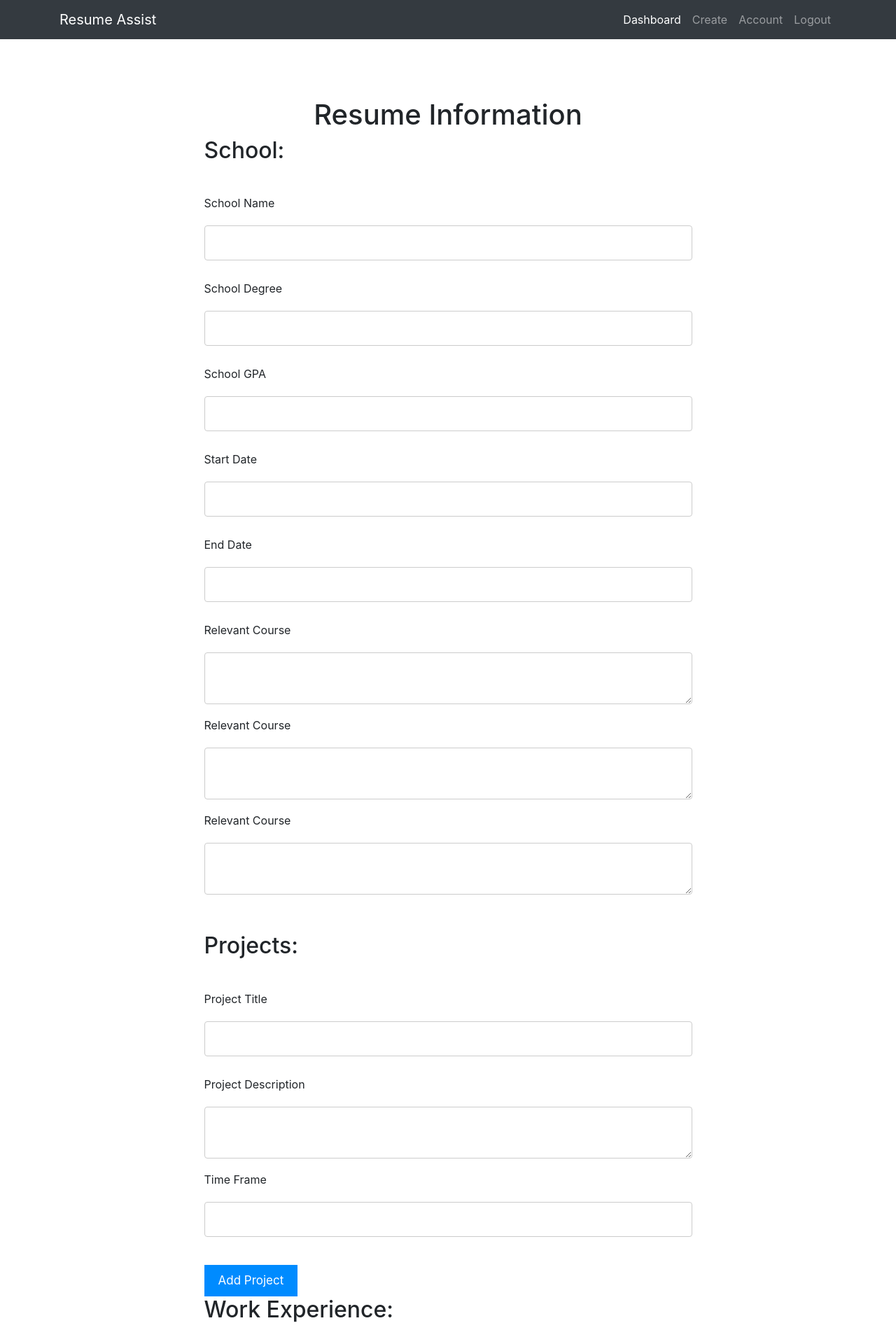
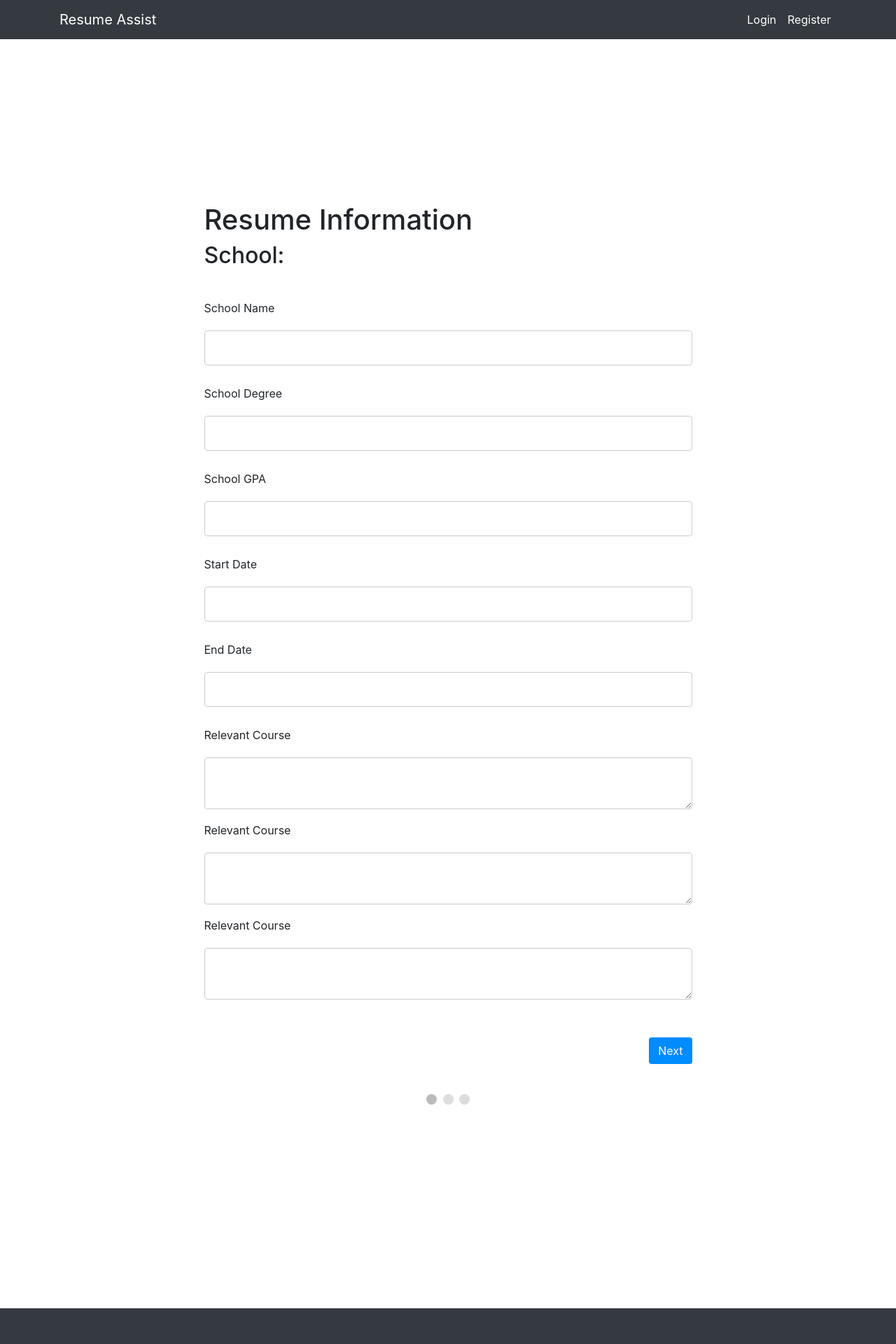
Before and after one commit to sairabbas/ResumeAssist, a Flask app: page /questionnaire in a window 1280 px wide. Shown: the top 1920 px of the page at 70% size. Run offline with Flask 2, Linux system fonts and the light colour scheme; some libraries are stand-ins or nearby versions.

Commit message:
Questionnaire update

```diff
--- a/templates/questionnaire.html
+++ b/templates/questionnaire.html
@@ -2,7 +2,7 @@
 {% import "bootstrap/wtf.html" as wtf %}
 
 {% block title %}
-Questionnaire - Resume Assist
+Login - Resume Assist
 {% endblock %}
 
 {% block styles %}
@@ -138,31 +138,23 @@ button:hover {
       </button>
       <div class="collapse navbar-collapse" id="navbarResponsive">
         <ul class="navbar-nav ml-auto">
-          <li class="nav-item active">
-            <a class="nav-link" href="{{ url_for('dashboard') }}">Dashboard
-              <span class="sr-only">(current)</span>
-            </a>
+          <li class="nav-item">
+            <a style="color: white" class="nav-link" href="{{ url_for('login') }}">Login</a>
           </li>
           <li class="nav-item">
-            <a class="nav-link" href="{{ url_for('questionnaire') }}">Create</a>
-          </li>
-          <li class="nav-item">
-            <a class="nav-link" href="#">Account</a>
-          </li>
-          <li class="nav-item">
-            <a class="nav-link" href="{{ url_for('home') }}">Logout</a>
+            <a style="color: white" class="nav-link" href="{{ url_for('register') }}">Register</a>
           </li>
         </ul>
       </div>
     </div>
   </nav>
 
-<body>
+<body style="padding-top: 150px">
   <div class = "container">
   <form id="regForm" action="/action_page.php">
-    <h1 style="text-align: center">Resume Information</h1>
+    <h1>Resume Information</h1>
     <!-- One "tab" for each step in the form: -->
-    <div>
+    <div class="tab">
     <h2>School:</h2><br>
       {{form.hidden_tag()}}
       {{wtf.form_field(form.schoolName)}}
@@ -179,8 +171,7 @@ button:hover {
       {{ form.schoolCourse3Description() }}
       <br><br><br>
     </div>
-    <div>
-      <h2>Projects:</h2><br>
+    <div class="tab"><h2>Projects:</h2><br>
       {{wtf.form_field(form.projectTitle)}}
       {{ form.projectDescription.label(class__="text_blob") }}
       {{ form.projectDescription(class="") }}
@@ -193,10 +184,10 @@ button:hover {
       </div>
       <!-- Hide until add is clicked -->
       <div id= "project2" style=display:none;>
-        {{wtf.form_field(form.projectTitle2)}}
-        {{ form.projectDescription2.label(class__="text_blob") }}
-        {{ form.projectDescription2(class="") }}
-        {{wtf.form_field(form.projectTime2)}}
+        {{wtf.form_field(form.projectTitle)}}
+        {{ form.projectDescription.label() }}
+        {{ form.projectDescription(class="") }}
+        {{wtf.form_field(form.projectTime)}}
         <br>
         <div style="overflow:auto;">
           <div style = "float:left;">
@@ -214,8 +205,7 @@ button:hover {
       </div>
     </div>
     <!--END OF PROJECT SECTION AND START OF WORK SECTION-->
-    <div>
-      <h2>Work Experience:</h2><br>
+    <div class="tab"><h2>Work Experience:</h2><br>
       {{wtf.form_field(form.workTitle)}}
       {{ form.workDescription.label(class="") }}
       {{ form.workDescription(class="") }}
@@ -250,11 +240,9 @@ button:hover {
       </div>
     </div>
     <div style="overflow:auto;">
-      <div style="float:left;">
-       <a href="{{ url_for('dashboard') }}" class="btn btn-lg btn-primary btn-block">Previous</a>
-      </div>
       <div style="float:right;">
-        <a href="{{ url_for('selection') }}" class="btn btn-lg btn-primary btn-block">Next</a>
+        <button class ="btn" type="button" id="prevBtn" onclick="nextPrev(-1)">Previous</button>
+        <button class = "btn" type="button" id="nextBtn" onclick="nextPrev(1)">Next</button>
       </div>
     </div>
     <!-- Circles which indicates the steps of the form: -->
@@ -266,7 +254,7 @@ button:hover {
   </form>
 </div>
 </body>
-<div>
+<div style="padding-top: 121px">
     &nbsp;
 </div>
 <!-- /.container -->
```
